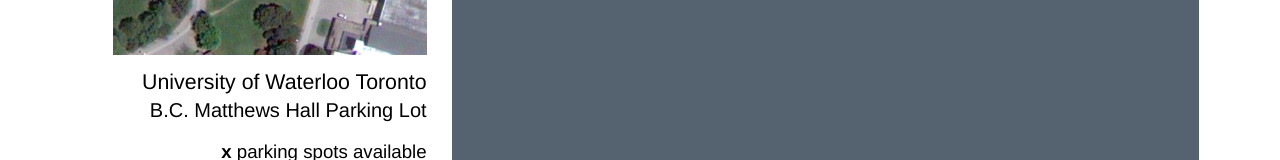
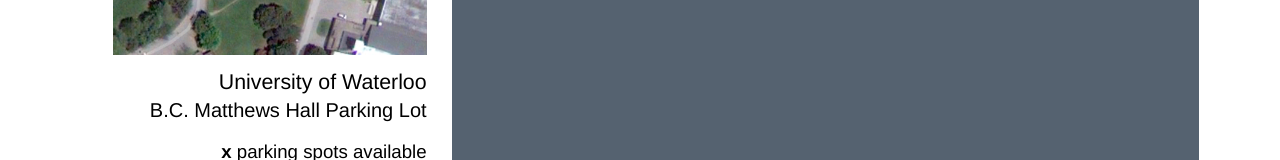
Before and after one commit to apoorva-sharma/ParkMe, a website: page pages/navigate.html in a window 1280 px wide. Shown: the part 401-561 px from the top of the page. Drawn offline with Linux system fonts and the light colour scheme; files that its build step writes are made by us from their sources; no server answers; files whose address does not match are found by name.

Commit message:
fixed a typo

```diff
--- a/pages/navigate.html
+++ b/pages/navigate.html
@@ -207,7 +207,7 @@
 	<div class="col c1">&nbsp;</div>
 	<div class="col c3 sidebar">
 		<img src="img/minimap.png">
-		<h3>University of Waterloo Toronto</h3>
+		<h3>University of Waterloo</h3>
 		<h4>B.C. Matthews Hall Parking Lot</h4>
 		<p><b id="nEmptySpots">x</b> parking spots available</p>
 	</div>
```
